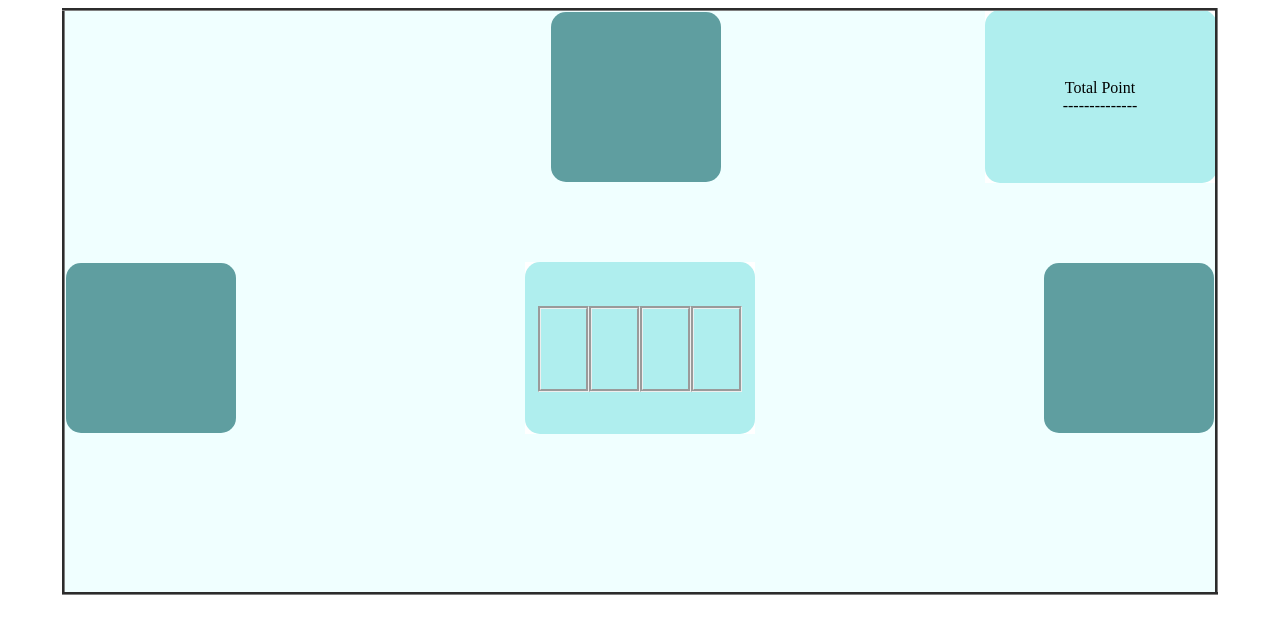
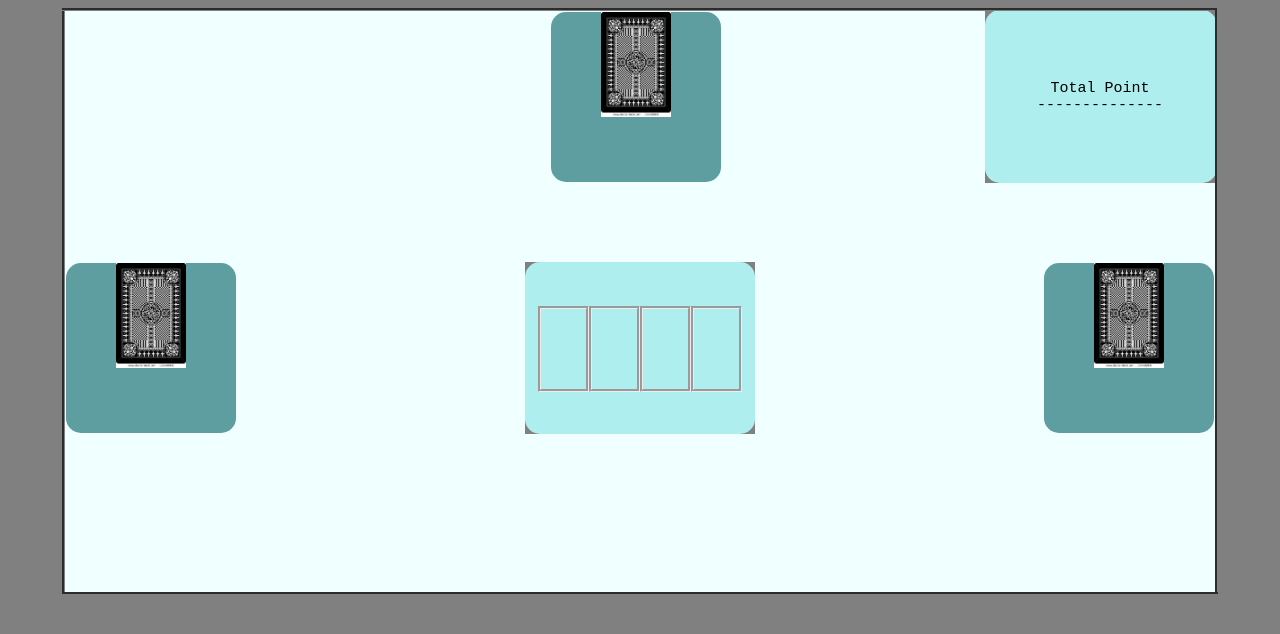
Before and after one commit to ranju30/Hearts, a website: page public/game.html in a window 1280 px wide. Drawn offline with Linux system fonts and the light colour scheme; no server answers.

Commit message:
[Shruti/Anjaly] - UI.
What changes have you made?
Made the UI more visible.
*

Why do we need this change?
To make it simple and visual.
*

What can this change impact?
In UI.
*

```diff
--- a/public/game.html
+++ b/public/game.html
@@ -5,7 +5,7 @@
 	<title>Hearts</title>
 	<link rel="stylesheet" href="stylesheets/game.css">
 </head>
-<body>
+<body class="gamepage">
 <script type="text/javascript" src="javascript/jquery-2.1.4.min.js"></script>
 <script type="text/javascript" src="javascript/handlebars.min-v4.0.5.js"></script>
 <script type="text/javascript" src="javascript/game.js"></script>
@@ -17,6 +17,7 @@
 		<td>
 			<div class="oppositePlayer">
 				<div class="name"></div>
+				<img src="./image.jpg" height="105" width="70" align="center">
 			</div>
 		</td>
 		<td></td>
@@ -40,6 +41,7 @@
 	<tr>
 		<td><div class="leftPlayer">
 				<div class="name"></div>
+				<img src="./image.jpg" height="105" width="70" align="center">
 			</div>
 		</td>
 		<td></td>
@@ -54,6 +56,7 @@
 		<td></td>
 		<td><div class="rightPlayer">
 				<div class="name"></div>
+				<img src="./image.jpg" height="105" width="70" align="center">
 			</div>
 		</td>
 	</tr>
--- a/public/stylesheets/game.css
+++ b/public/stylesheets/game.css
@@ -26,7 +26,7 @@ td {
 	border-radius: 5px;
 	padding: 4px;
 	font-family: sans-serif;
-	font-size: 20px;
+	font-size: 15px;
 	border-style: groove;
 
 }
@@ -45,6 +45,8 @@ td {
 }
 .playerSelf {
 	overflow: scroll;
+	font-family: monospace;
+	font-size: 20px;
 	text-transform: uppercase;
 }
 .hand {
@@ -65,18 +67,23 @@ td {
 	width: 170px;
 	background-color: cadetblue;
 	text-align: center;
+	font-family: monospace;
+	font-size: 20px;
 	height: 170px;
 	border-radius: 15px;
 	margin-left: 25px;
 }
 
 .leftPlayer{
-	text-transform: uppercase;;
 	width: 170px;
-	background-color: cadetblue;
-	text-align: center;
 	height: 170px;
 	border-radius: 15px;
+	font-size: 20px;
+	font-family: monospace;
+	font-color : white;
+	text-transform: uppercase;;
+	text-align: center;
+	background-color: cadetblue;
 	/*margin-left: 25px;*/
 }
 
@@ -85,6 +92,8 @@ td {
 	text-transform: uppercase;;
 	width: 170px;
 	background-color: cadetblue;
+	font-family: monospace;
+	font-size: 20px;
 	text-align: center;
 	height: 170px;
 	border-radius: 15px;
@@ -105,10 +114,21 @@ td {
     text-transform: capitalize;
     /*text-indent: 65px;*/
     text-align: center;
+    font-family: monospace;
 }
- .points{
+.points{
  	background-color: paleturquoise;
 	border-radius: 15px;
+	font-family: monospace;
 	text-align: center;
+	font-size: 15px;
 	text-transform: capitalize;
- }
+}
+
+.oppositePlayer .name, .leftPlayer .name, .rightPlayer .name{
+	color : white;
+}
+
+.gamepage {
+	background-color:gray;
+}
```
Also changed, not shown: public/image.jpg (added).
